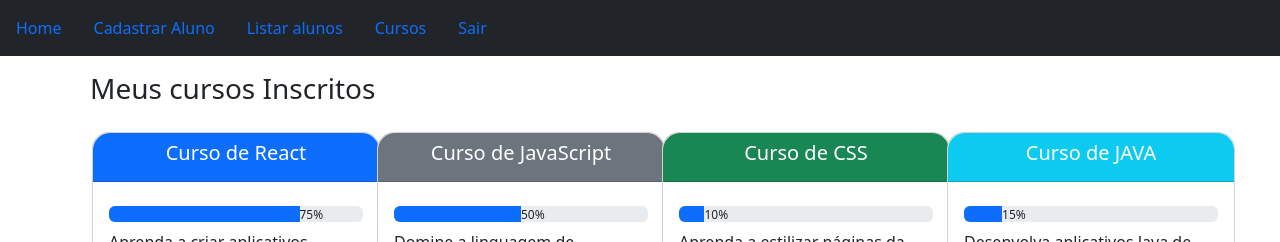
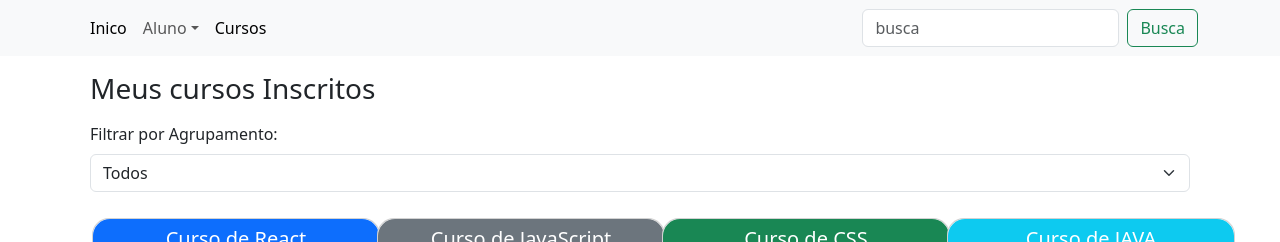
Before and after one commit to gilneiaquino/escolar-web, a React (Create React App) app: page /cursos in a window 1280 px wide. Shown: the top 242 px of the page. Built offline with nearby package versions, Linux system fonts and the light colour scheme.

Commit message:
Ajustes no menu correcao bootstrap 4 para 5 que impedia menu de funcionar

```diff
--- a/src/app/Cursos/Curso.css
+++ b/src/app/Cursos/Curso.css
@@ -1,11 +1,11 @@
-.card-completo {
+.card-curso {
     padding: 0px;
     margin: 10px;
     border-radius: 17px !important;
     width: 18rem;
  }
 
-.card-header{
+.card-header-curso{
     border-radius: 17px 17px 0px 0px !important;
     background: #0ECA48 !important;
 }
--- a/src/app/Cursos/CursosInscritos.tsx
+++ b/src/app/Cursos/CursosInscritos.tsx
@@ -7,32 +7,50 @@
 
     // Simulando dados de cursos, progresso e conquistas
     const cursos = [
-        { titulo: 'Curso de React', progresso: 75, conquistas: ['Certificado de Iniciante'], texto: 'Aprenda a criar aplicativos incríveis com React.', cor: 'bg-primary' },
-        { titulo: 'Curso de JavaScript', progresso: 50, conquistas: [], texto: 'Domine a linguagem de programação JavaScript.', cor: 'bg-secondary' },
-        { titulo: 'Curso de CSS', progresso: 10, conquistas: ['Certificado de Conclusão'], texto: 'Aprenda a estilizar páginas da web com CSS.', cor: 'bg-success' },
-        { titulo: 'Curso de JAVA', progresso: 15, conquistas: ['Certificado de Conclusão'], texto: 'Desenvolva aplicativos Java de alto desempenho.', cor: 'bg-info' },
-        { titulo: 'Curso de PHP', progresso: 20, conquistas: ['Certificado de Conclusão'], texto: 'Construa aplicativos web dinâmicos com PHP.', cor: 'bg-warning' },
-        { titulo: 'Curso de REACT', progresso: 7, conquistas: ['Certificado de Conclusão'], texto: 'Aprofunde-se no desenvolvimento React.', cor: 'bg-danger' },
-        { titulo: 'Curso de HTML', progresso: 100, conquistas: ['Certificado de Conclusão'], texto: 'Aprenda a criar estruturas HTML eficientes.', cor: 'bg-primary' },
-        { titulo: 'Curso de JUNIT', progresso: 100, conquistas: ['Certificado de Conclusão'], texto: 'Domine a criação de testes com JUnit.', cor: 'bg-secondary' },
-        { titulo: 'Curso de Canvas', progresso: 100, conquistas: ['Certificado de Conclusão'], texto: 'Explore as possibilidades do HTML Canvas.', cor: 'bg-success' },
+        { titulo: 'Curso de React', progresso: 75, conquistas: ['Certificado de Iniciante'], texto: 'Aprenda a criar aplicativos incríveis com React.', cor: 'bg-primary', agrupamento: 'Frontend' },
+        { titulo: 'Curso de JavaScript', progresso: 50, conquistas: [], texto: 'Domine a linguagem de programação JavaScript.', cor: 'bg-secondary', agrupamento: 'Frontend' },
+        { titulo: 'Curso de CSS', progresso: 10, conquistas: ['Certificado de Conclusão'], texto: 'Aprenda a estilizar páginas da web com CSS.', cor: 'bg-success', agrupamento: 'Frontend' },
+        { titulo: 'Curso de JAVA', progresso: 15, conquistas: ['Certificado de Conclusão'], texto: 'Desenvolva aplicativos Java de alto desempenho.', cor: 'bg-info', agrupamento: 'Backend' },
+        { titulo: 'Curso de PHP', progresso: 20, conquistas: ['Certificado de Conclusão'], texto: 'Construa aplicativos web dinâmicos com PHP.', cor: 'bg-warning', agrupamento: 'Backend' },
+        { titulo: 'Curso de REACT', progresso: 7, conquistas: ['Certificado de Conclusão'], texto: 'Aprofunde-se no desenvolvimento React.', cor: 'bg-danger', agrupamento: 'Frontend' },
+        { titulo: 'Curso de HTML', progresso: 100, conquistas: ['Certificado de Conclusão'], texto: 'Aprenda a criar estruturas HTML eficientes.', cor: 'bg-primary', agrupamento: 'Frontend' },
+        { titulo: 'Curso de JUNIT', progresso: 100, conquistas: ['Certificado de Conclusão'], texto: 'Domine a criação de testes com JUnit.', cor: 'bg-secondary', agrupamento: 'Backend' },
+        { titulo: 'Curso de Canvas', progresso: 100, conquistas: ['Certificado de Conclusão'], texto: 'Explore as possibilidades do HTML Canvas.', cor: 'bg-success', agrupamento: 'Frontend' },
     ];
 
-    // Dividir os cursos em grupos de 4
+    const [filtroAgrupamento, setFiltroAgrupamento] = useState('Todos');
+
     const gruposDeCursos = [];
     for (let i = 0; i < cursos.length; i += cursosPorPagina) {
         gruposDeCursos.push(cursos.slice(i, i + cursosPorPagina));
     }
 
+    const opcoesAgrupamento = ['Todos', 'Frontend', 'Backend'];
+
+    const cursosFiltrados = filtroAgrupamento === 'Todos' ? cursos : cursos.filter(curso => curso.agrupamento === filtroAgrupamento);
+
     return (
         <div className='container'>
             <h3 className='my-3 mx-2'>Meus cursos Inscritos</h3>
+            <div className='my-3 mx-2'>
+                <label htmlFor='filtroAgrupamento' className='form-label'>Filtrar por Agrupamento:</label>
+                <select
+                    id='filtroAgrupamento'
+                    className='form-select'
+                    value={filtroAgrupamento}
+                    onChange={(e) => setFiltroAgrupamento(e.target.value)}
+                >
+                    {opcoesAgrupamento.map((opcao, index) => (
+                        <option key={index} value={opcao}>{opcao}</option>
+                    ))}
+                </select>
+            </div>
             {gruposDeCursos.map((grupo, index) => (
                 <div key={index} className='row row-cols-1 row-cols-md-2 row-cols-lg-4 mb-3'>
                     {grupo.map((curso, cursoIndex) => (
                         <div key={cursoIndex} className="col">
-                            <div className="card card-completo mb-3">
-                                <div className={`card-header text-white ${curso.cor}`}>
+                            <div className="card card-curso mb-3">
+                                <div className={`card-header card-header-curso text-white ${curso.cor}`}>
                                     <h5 className="card-title d-flex justify-content-center">{curso.titulo}</h5>
                                 </div>
                                 <div className="card-body">
--- a/src/app/menu/Menu.tsx
+++ b/src/app/menu/Menu.tsx
@@ -1,28 +1,36 @@
+import React from 'react';
 
 const Menu: React.FC = () => {
     return (
-        <nav className="navbar navbar-dark bg-dark">
-            <ul className="nav">
-                <li className="nav-item">
-                    <a className="nav-link active" href="/">Home</a>
-                </li>
-                <li className="nav-item">
-                    <a className="nav-link" href="/aluno-form">Cadastrar Aluno</a>
-                </li>
-                <li className="nav-item">
-                    <a className="nav-link" href="/aluno-list-consulta">Listar alunos</a>
-                </li>
-                <li className="nav-item">
-                    <a className="nav-link" href="/cursos">Cursos</a>
-                </li>
-                <li className="nav-item">
-                    <a className="nav-link" href="/Sair">Sair</a>
-                </li>
-
-            </ul>
+        <nav className="navbar navbar-expand-lg navbar-light bg-light">
+            <div className="container">
+                <div className="collapse navbar-collapse" id="navbarSupportedContent">
+                    <ul className="navbar-nav me-auto">
+                        <li className="nav-item">
+                            <a className="nav-link active" href="/">Inico</a>
+                        </li>
+                        <li className="nav-item dropdown">
+                            <a className="nav-link dropdown-toggle" href="#" id="navbarDropdown" role="button" data-bs-toggle="dropdown" aria-expanded="false">
+                                Aluno
+                            </a>
+                            <ul className="dropdown-menu" aria-labelledby="navbarDropdown">
+                            <li><a className="dropdown-item" href="/aluno-form">Cadastrar</a></li>
+                                <li><a className="dropdown-item" href="/aluno-list-consulta">Consultar</a></li>
+                                <li><hr className="dropdown-divider" /></li>
+                                <li><a className="dropdown-item" href="/Sair">Sair</a></li>
+                            </ul>
+                        </li>
+                        <li className="nav-item">
+                            <a className="nav-link active" href="/cursos">Cursos</a>
+                        </li>
+                    </ul>
+                    <form className="d-flex">
+                        <input className="form-control me-2" type="search" placeholder="busca" aria-label="Search" />
+                        <button className="btn btn-outline-success" type="submit">Busca</button>
+                    </form>
+                </div>
+            </div>
         </nav>
-
-
     );
 };
 
```
